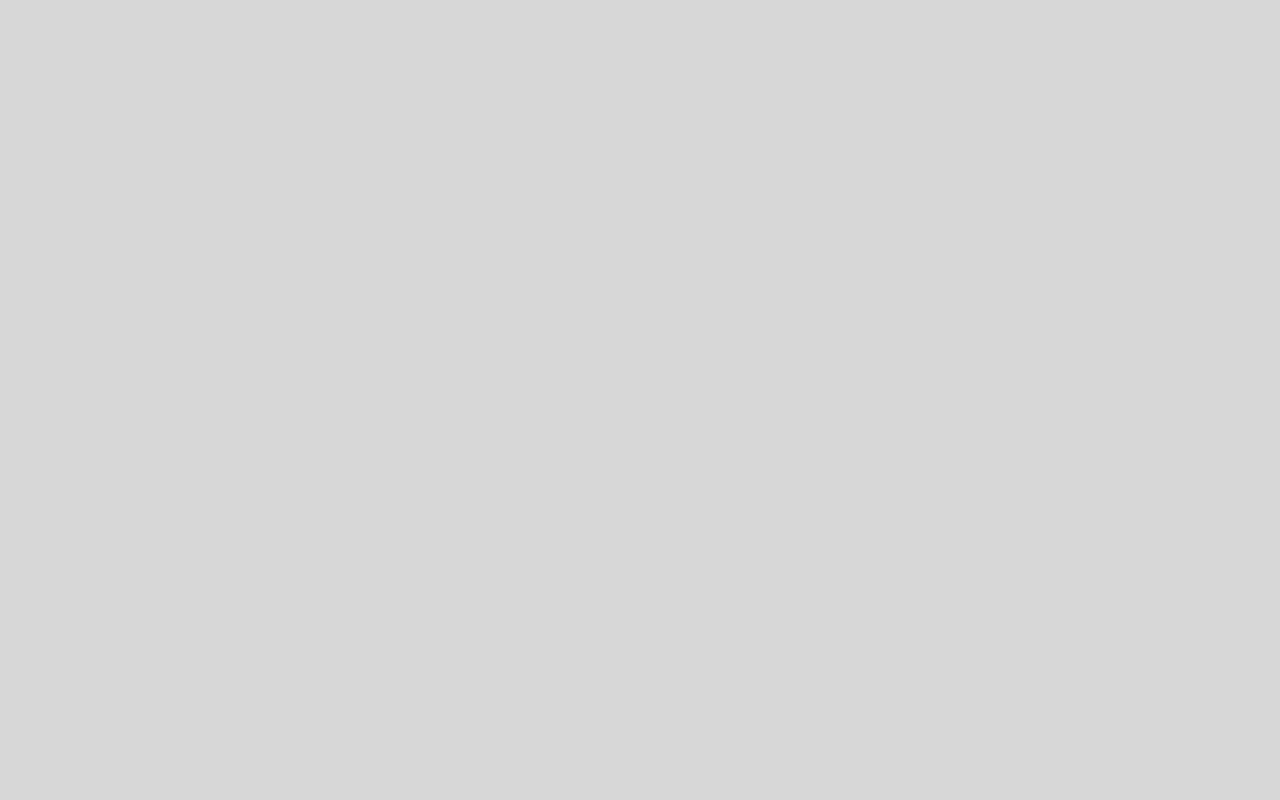
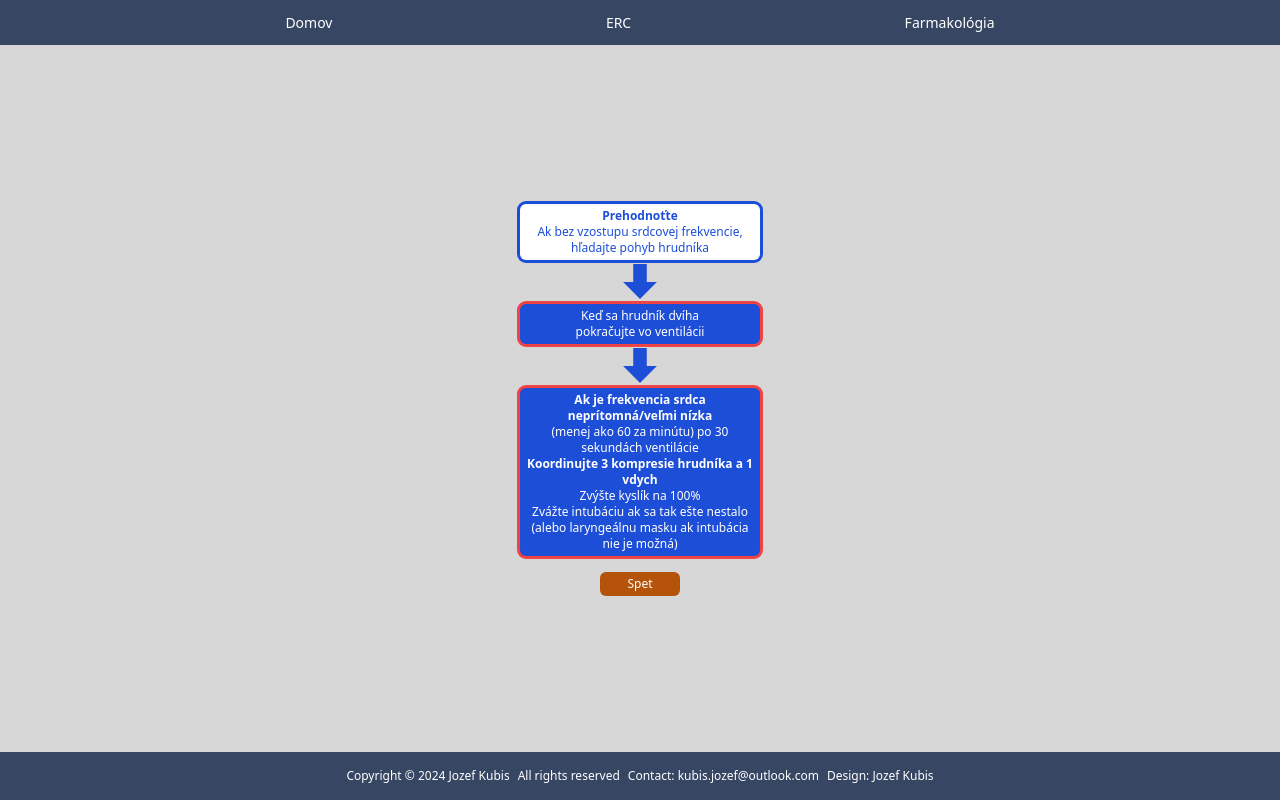
Before and after one commit to jozefkubis/erc-react-router, a React (Create React App) app in the folder router/: page /after2firstminute in a window 1280 px wide. Before the commit this address had no page. Built offline with nearby package versions, Linux system fonts and the light colour scheme.

Commit message:
Dokonceny  ERC NewBorn Life Support

```diff
--- a/router/public/index.html
+++ b/router/public/index.html
@@ -4,7 +4,7 @@
     <meta charset="utf-8" />
     <link rel="icon" href="%PUBLIC_URL%/favicon.ico" />
     <meta name="viewport" content="width=device-width, initial-scale=1" />
-    <meta name="theme-color" content="#000000" />
+    <!-- <meta name="theme-color" content="#000000" /> -->
     <meta
       name="description"
       content="Web site created using create-react-app"
--- a/router/src/App.js
+++ b/router/src/App.js
@@ -29,6 +29,9 @@ import PALSadrenalin from "./pages/erc/PALS/PALSadrenalin";
 import Farmakológia from "./pages/farmakologia/Farmakológia";
 import NLS from "./pages/erc/NLS/NLS";
 import FirstMinute from "./pages/erc/NLS/FirstMinute";
+import AfterFirstMinute from "./pages/erc/NLS/AfterFirstMinute";
+import After2FirstMinute from "./pages/erc/NLS/After2FirstMinute";
+import AfterFinalFirstMinute from "./pages/erc/NLS/AfterFinalFirstMinute";
 
 const App = () => {
   return (
@@ -64,6 +67,9 @@ const App = () => {
           <Route path="palsadrenalin" element={<PALSadrenalin />} />
           <Route path="nls" element={<NLS />} />
           <Route path="firstminute" element={<FirstMinute />} />
+          <Route path="afterfirstminute" element={<AfterFirstMinute />} />
+          <Route path="after2firstminute" element={<After2FirstMinute />} />
+          <Route path="afterfinalfirstminute" element={<AfterFinalFirstMinute />} />
         </Route>
       </Routes>
     </BrowserRouter>
--- /dev/null
+++ b/router/src/pages/erc/NLS/After2FirstMinute.js
@@ -0,0 +1,57 @@
+import { NavLink } from "react-router-dom";
+import { ImArrowDown } from "react-icons/im";
+
+const After2FirstMinute = () => {
+  return (
+    <div className="flex flex-col justify-center items-center space-y-1 text-xs">
+      <NavLink
+        to="/afterfinalfirstminute"
+        className="flex flex-col justify-center items-center space-y-1 "
+      >
+        <button className="button bg-white p-1 rounded-md text-blue-700 ring ring-blue-700 w-60">
+          <span className="font-bold">Prehodnoťte</span>
+          <br />
+          Ak bez vzostupu srdcovej frekvencie,
+          <br />
+          hľadajte pohyb hrudníka
+        </button>
+
+        <div className="mx-auto text-blue-700 text-4xl">
+          <ImArrowDown />
+        </div>
+
+        <button className="button bg-blue-700 p-1 rounded-md text-white ring ring-red-500 w-60 text-center">
+          Keď sa hrudník dvíha <br />
+          pokračujte vo ventilácii <br />
+        </button>
+
+        <div className="mx-auto text-blue-700 text-4xl">
+          <ImArrowDown />
+        </div>
+
+        <button className="button bg-blue-700 p-1 rounded-md text-white ring ring-red-500 w-60 text-center">
+          <span className="font-bold">
+            Ak je frekvencia srdca neprítomná/veľmi nízka
+          </span>{" "}
+          <br />
+          (menej ako 60 za minútu) po 30 sekundách ventilácie <br />
+          <span className="font-bold">
+            Koordinujte 3 kompresie hrudníka a 1 vdych
+          </span>{" "}
+          <br />
+          Zvýšte kyslík na 100% <br />
+          Zvážte intubáciu ak sa tak ešte nestalo <br />
+          (alebo laryngeálnu masku ak intubácia nie je možná)
+        </button>
+      </NavLink>
+
+      <NavLink to="/afterfirstminute">
+        <button className="back-button w-20 bg-amber-700 p-1 rounded-md text-white mt-3">
+          Spet
+        </button>
+      </NavLink>
+    </div>
+  );
+};
+
+export default After2FirstMinute;
--- /dev/null
+++ b/router/src/pages/erc/NLS/AfterFinalFirstMinute.js
@@ -0,0 +1,46 @@
+import { NavLink } from "react-router-dom";
+import { ImArrowDown } from "react-icons/im";
+import { ImArrowUp } from "react-icons/im";
+
+const AfterFinalFirstMinute = () => {
+  return (
+    <div className="flex flex-col justify-center items-center text-xs">
+      <button className="button bg-white p-1 rounded-md text-blue-700 ring ring-blue-700 w-60">
+        <span className="font-bold">Prehodnoťte </span>
+        <br />
+        Skontrolujte frekvenciu srdca každých 30 sekúnd
+      </button>
+
+      <div className="mx-auto text-blue-700 text-4xl">
+        <ImArrowUp />
+      </div>
+
+      <div className="mx-auto text-blue-700 text-4xl">
+        <ImArrowDown />
+      </div>
+
+      <button className="button bg-blue-700 p-1 rounded-md text-white ring ring-red-500 w-60 text-center mb-6">
+        <span className="font-bold">
+          Ak je frekvencia srdca neprítomná/veľmi nízka:
+        </span>{" "}
+        <br />
+        <span className="font-bold">Cievny prístup a lieky</span> <br />
+        Zvážte iné faktory napr.: pneumotorax, hypovolémia, <br />
+        vrodené abnormality <br />
+      </button>
+
+      <button className="button bg-blue-700 p-1 rounded-md text-white ring ring-red-500 w-60 text-center">
+        Informujte rodičov a tím <br />
+        Dokončite dokumentáciu
+      </button>
+
+      <NavLink to="/after2firstminute">
+        <button className="back-button w-20 bg-amber-700 p-1 rounded-md text-white mt-3">
+          Spet
+        </button>
+      </NavLink>
+    </div>
+  );
+};
+
+export default AfterFinalFirstMinute;
--- /dev/null
+++ b/router/src/pages/erc/NLS/AfterFirstMinute.js
@@ -0,0 +1,42 @@
+import { NavLink } from "react-router-dom";
+import { ImArrowDown } from "react-icons/im";
+
+const AfterFirstMinute = () => {
+  return (
+    <div className="flex flex-col justify-center items-center space-y-1 text-xs">
+      <NavLink
+        to="/after2firstminute"
+        className="flex flex-col justify-center items-center space-y-1 "
+      >
+        <button className="button bg-white p-1 rounded-md text-blue-700 ring ring-blue-700 w-60">
+          <span className="font-bold">Prehodnoťte</span>
+          <br />
+          Ak bez vzostupu srdcovej frekvencie,
+          <br />
+          hľadajte pohyb hrudníka
+        </button>
+
+        <div className="mx-auto text-blue-700 text-4xl">
+          <ImArrowDown />
+        </div>
+
+        <button className="button bg-blue-700 p-1 rounded-md text-white ring ring-red-500 w-60 text-center">
+          <span className="font-bold">Ak sa hrudník nedvíha</span> <br />
+          Skontrolujte masku, polohu hlavy a sánky <br />
+          Podpora 2 osobami <br />
+          (Odsatie/Laryngeálna maska/Tracheálna kanyla) <br />
+          Zvážte navýšenie inspiračného tlaku <br />
+          <span className="font-bold">Opakujte 5 vdychov</span>
+        </button>
+      </NavLink>
+
+      <NavLink to="/firstminute">
+        <button className="back-button w-20 bg-amber-700 p-1 rounded-md text-white mt-3">
+          Spet
+        </button>
+      </NavLink>
+    </div>
+  );
+};
+
+export default AfterFirstMinute;
--- a/router/src/pages/erc/NLS/FirstMinute.js
+++ b/router/src/pages/erc/NLS/FirstMinute.js
@@ -5,11 +5,11 @@ const FirstMinute = () => {
   return (
     <div className="flex flex-col justify-center items-center space-y-1 text-xs">
       <NavLink
-        to=""
+        to="/afterfirstminute"
         className="flex flex-col justify-center items-center space-y-1"
       >
         <button className="button bg-blue-700 p-1 rounded-md text-white ring ring-red-500 w-60">
-          Pôrod <br />
+          <span className="font-bold">Pôrod</span> <br />
           Ak je to možné odložte podviazanie pupočníka
         </button>
 
@@ -19,8 +19,8 @@ const FirstMinute = () => {
 
         <button className="button bg-blue-700 p-1 rounded-md text-white ring ring-red-500 w-60">
           Zapnite časovač alebo zaznamenajte čas <br />
-          Osušte/zabaľte, stimulujte, <br />
-          udržujte v teple
+          <span className="font-bold">Osušte/zabaľte, stimulujte,</span> <br />
+          <span className="font-bold">udržujte v teple</span>
         </button>
 
         <div className="mx-auto text-blue-700 text-xs">
@@ -28,8 +28,8 @@ const FirstMinute = () => {
         </div>
 
         <button className="button bg-white p-1 rounded-md text-blue-700 ring ring-blue-700 w-60">
-          Zhodnoťte tonus, dýchanie, <br />
-          frekvenciu srdca
+          <span className="font-bold">Zhodnoťte tonus, dýchanie,</span> <br />
+          <span className="font-bold">frekvenciu srdca</span>
         </button>
 
         <div className="mx-auto text-blue-700 text-xs">
@@ -38,8 +38,8 @@ const FirstMinute = () => {
 
         <button className="button bg-blue-700 p-1 rounded-md text-white ring ring-red-500 w-60 text-center">
           Pri nedostatočnom dýchaní: <br />
-          Spriechodnite dýchacie cesty <br />U predčasne narodených - zvážte
-          CPAP
+          <span className="font-bold">Spriechodnite dýchacie cesty</span> <br />
+          U predčasne narodených - zvážte CPAP
         </button>
 
         <div className="mx-auto text-blue-700 text-xs">
@@ -47,9 +47,10 @@ const FirstMinute = () => {
         </div>
 
         <button className="button bg-blue-700 p-1 rounded-md text-white ring ring-red-500 w-60 text-center">
-          Ak nedýchajú alebo sú prítomné <br />
-          lapavé dychy: <br />
-          5 vdychov (30cm H 2O) <br />
+          <span className="font-bold">Ak nedýchajú alebo sú prítomné</span>{" "}
+          <br />
+          <span className="font-bold">lapavé dychy:</span> <br />
+          <span className="font-bold">5 vdychov (30cm H 2O)</span> <br />
           Monitorujte SpO 2 +/-EKG
         </button>
       </NavLink>
```
